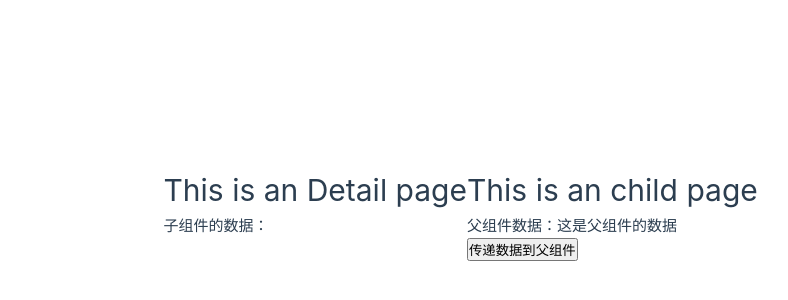
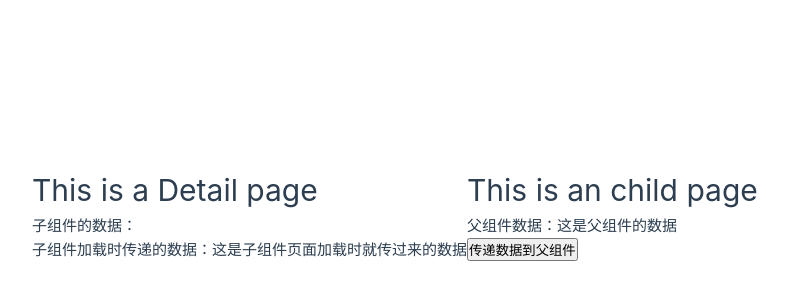
Before and after one commit to xiaobingch/vue3Studay, a Vue app: page /detail in a window 1280 px wide. Shown: the part 186-486 px from the top of the page, without its empty margins (173-961 px from the left). Built offline with nearby package versions, Linux system fonts and the light colour scheme.

Commit message:
补充父子组件传参

```diff
--- a/src/components/Child.vue
+++ b/src/components/Child.vue
@@ -30,7 +30,7 @@ export default defineComponent({
     }
     //一、加载页面时传递数据到父组件
     onMounted(() => {
-      ctx.emit('send', cdataOn.value)
+      ctx.emit('send2', cdataOn.value)
     })
     return {
       cdata,
--- a/src/views/DetailView.vue
+++ b/src/views/DetailView.vue
@@ -1,12 +1,14 @@
 <template>
-  <div>
-    <h1>This is an Detail page</h1>
-    <!-- 二、子组件的数据 -->
-    <div>子组件的数据：{{  }}</div>
+   <div>
+    <h1>This is a Detail page</h1>
+    <!-- 子组件的数据 -->
+    <div>子组件的数据：{{ val }}</div>
+    <!-- 子组件加载时传递的数据 -->
+    <div>子组件加载时传递的数据：{{ valOn }}</div>
   </div>
-  <!-- 2.绑定数据 -->
+  <!-- 2.通过属性传递数据 -->
   <!-- c.通过自定义事件接收子组件的数据 -->
-  <child :pdata="pdata" @send = "send"></child>
+  <child :pdata="pdata" @send = "send" @send2 = "send2"></child>
 </template>
 
 
@@ -20,15 +22,25 @@ export default defineComponent({
     child
   },
   setup(){
+    let val = ref('');
+    let valOn = ref('');
     //1.父组件到子组件
     let pdata  = ref('这是父组件的数据');
     //d.接收子组件传过来的数据
-    let send = (val) => {
-      console.log(val);
+    let send = (data) => {
+      val.value = data
     }
+
+    let send2 = (data) => {
+      valOn.value = data
+    }
+
     return{
      pdata,
       send,
+      send2,
+      val,
+      valOn
 
     }
   }
```
